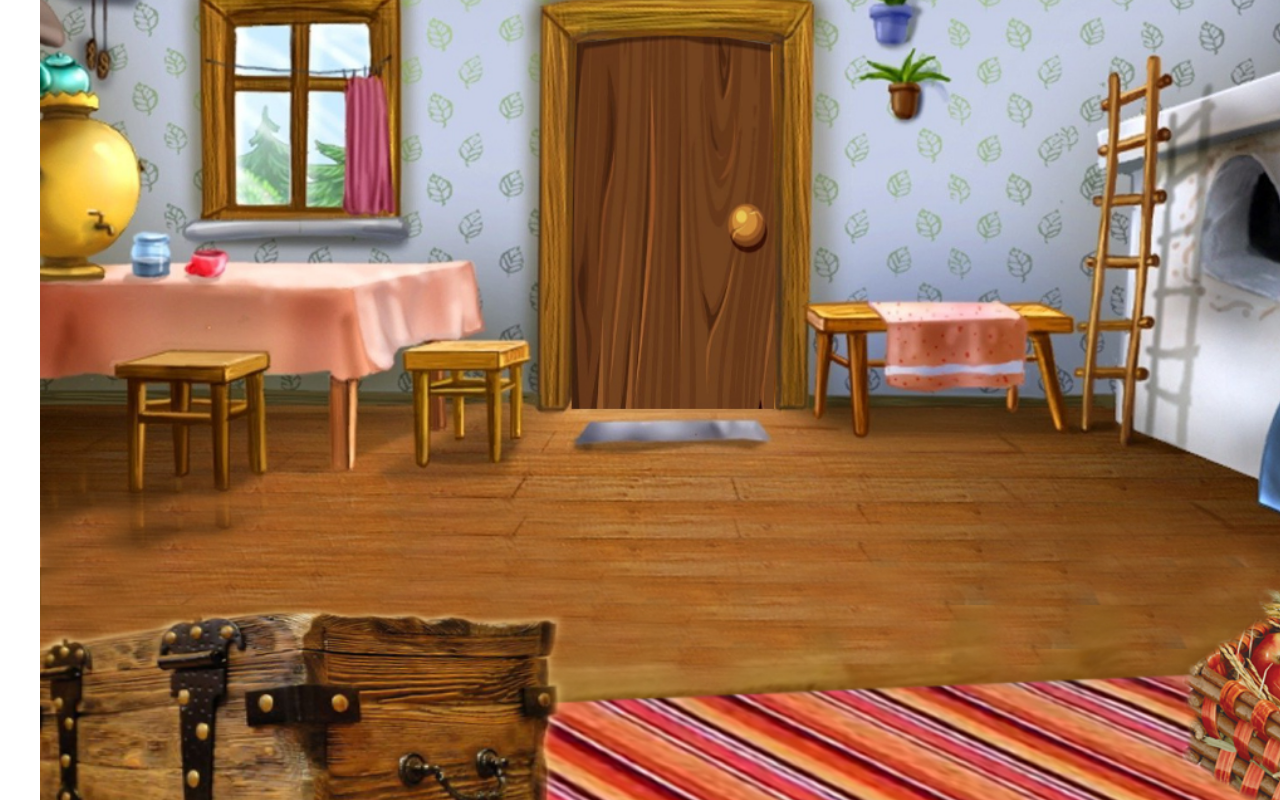
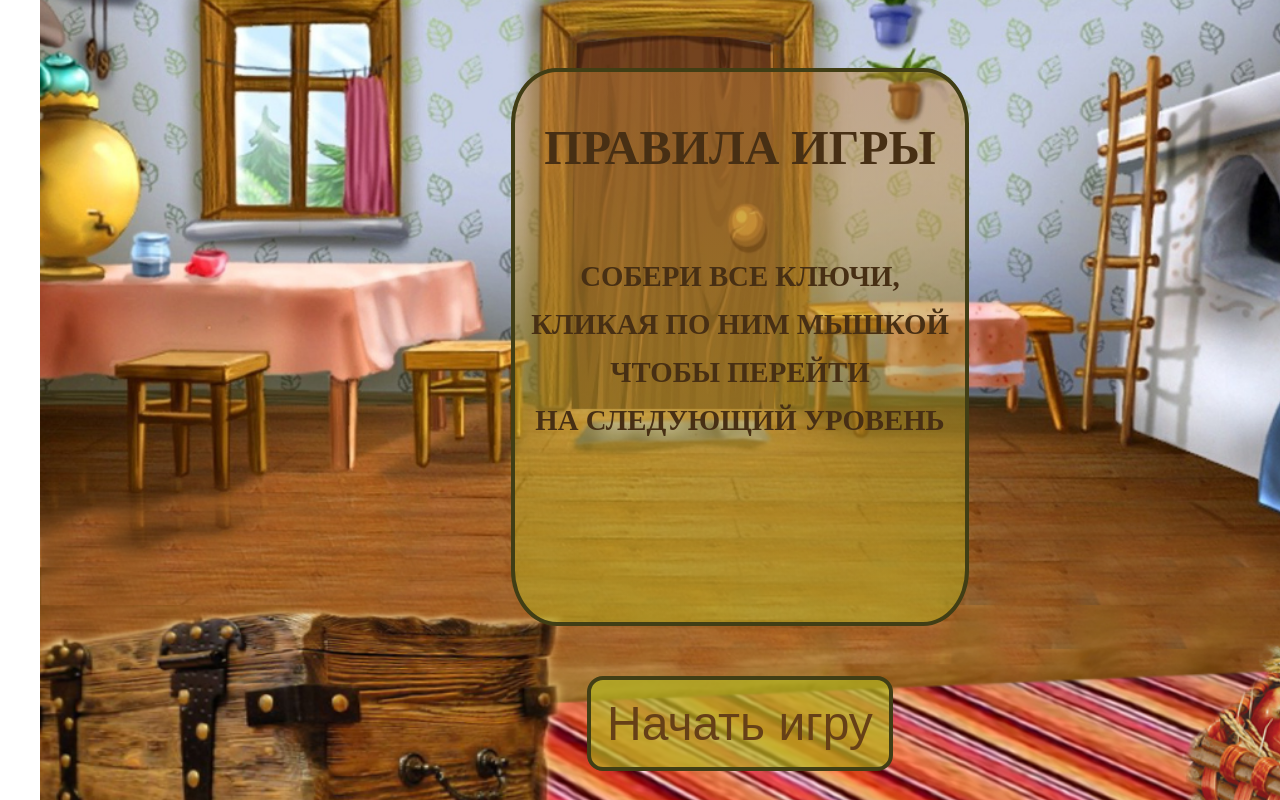
Before and after one commit to dianaveselkina/keys-game, a Vue app: page / in a window 1280 px wide. Shown: the part 240-1040 px from the top of the page. Built offline with nearby package versions, Linux system fonts and the light colour scheme.

Commit message:
add RulesDiv + Button

```diff
--- a/src/components/GameBoard.vue
+++ b/src/components/GameBoard.vue
@@ -1,8 +1,14 @@
 <template>
-  <div class="room-one"></div>
+  <div class="room-one">
+    <RulesDiv class="rules" />
+    <MyButton class="start">Начать игру</MyButton>
+  </div>
 </template>
 
-<script setup></script>
+<script setup>
+import RulesDiv from './RulesDiv.vue';
+import MyButton from './MyButton.vue';
+</script>
 
 <style scoped>
 .room-one {
@@ -15,4 +21,14 @@
   width: 1400px;
   height: 1400px;
 }
+.rules {
+  display: flex;
+  flex-direction: column;
+  margin: 300px auto 50px;
+}
+.start {
+  display: flex;
+  flex-direction: column;
+  margin: 0 auto;
+}
 </style>
--- /dev/null
+++ b/src/components/MyButton.vue
@@ -0,0 +1,26 @@
+<template>
+  <button class="game-start"><slot></slot></button>
+</template>
+<script>
+export default {
+  data() {
+    return {};
+  },
+  methods: {},
+};
+</script>
+<style>
+.game-start {
+  margin-top: 4rem;
+  padding: 1rem;
+  border-radius: 1rem;
+  cursor: pointer;
+  background-color: rgba(181, 182, 33, 0.7);
+  border: 4px solid #413e15;
+  font-size: 3rem;
+  color: #664017;
+}
+.game__start:hover {
+  box-shadow: 0 0 14px 14px rgba(65, 62, 21, 1.6);
+}
+</style>
--- /dev/null
+++ b/src/components/RulesDiv.vue
@@ -0,0 +1,37 @@
+<template>
+  <div class="rules">
+    <p class="title">Правила игры</p>
+    <p class="description">
+      собери все ключи,<br />
+      кликая по ним мышкой<br />
+      чтобы перейти <br />
+      на следующий уровень<br />
+    </p>
+  </div>
+</template>
+<script></script>
+<style>
+.rules {
+  width: 450px;
+  height: 550px;
+  background: linear-gradient(rgba(186, 124, 55, 0.5), rgba(181, 182, 33, 0.5));
+  border-radius: 10%;
+  border: 4px solid #413e15;
+  text-align: center;
+}
+.title {
+  font-size: 3rem;
+  color: #472f14;
+  text-align: center;
+  text-transform: uppercase;
+  font-weight: 700;
+}
+.description {
+  font-size: 1.8rem;
+  color: #472f14;
+  text-align: center;
+  text-transform: uppercase;
+  font-weight: 700;
+  line-height: 3rem;
+}
+</style>
```
Also changed, not shown: public/img/room1.jpg.
